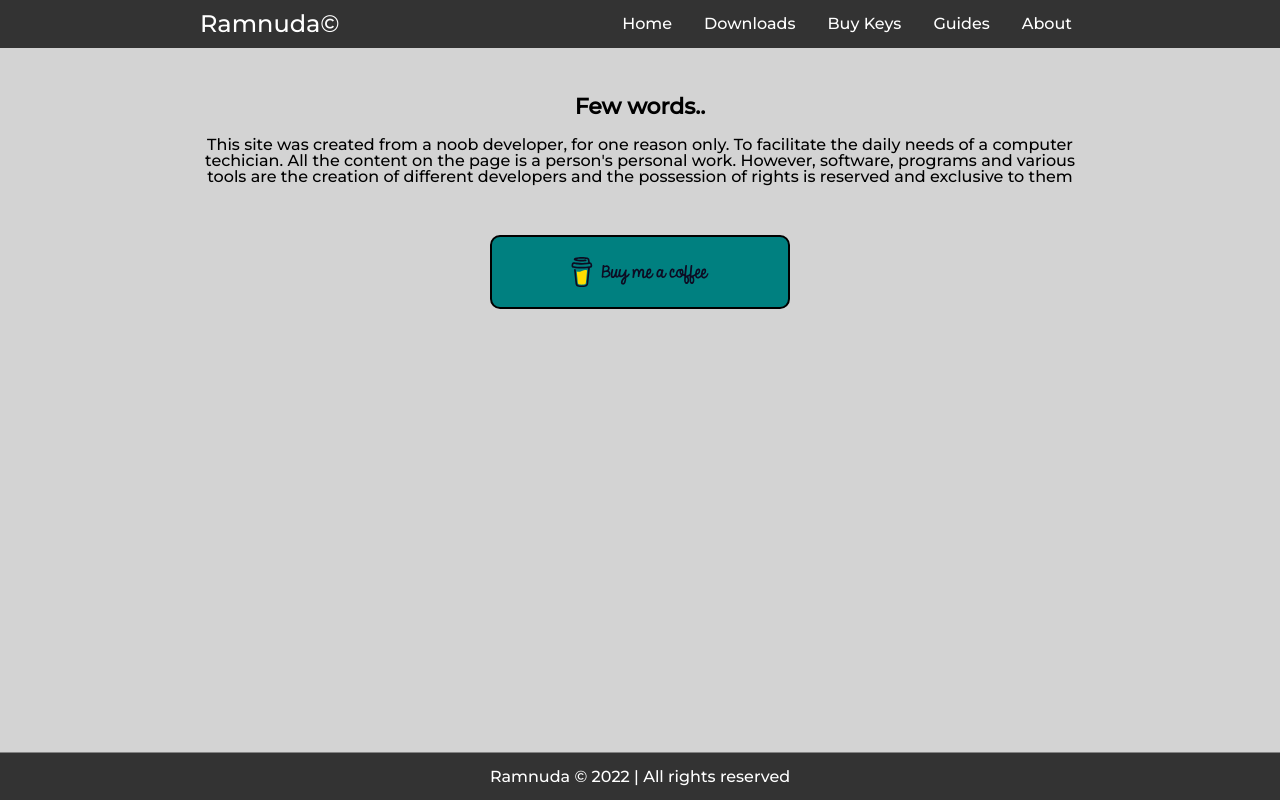
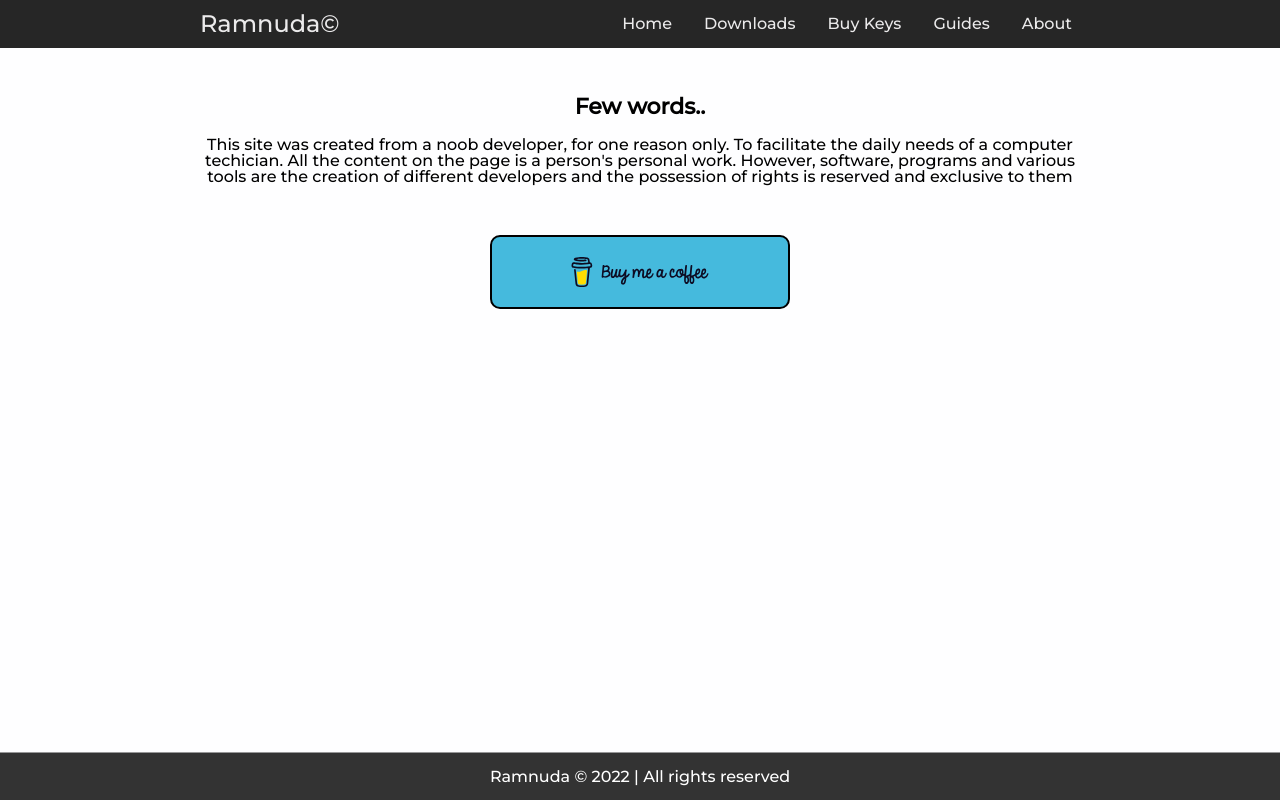
Before and after one commit to sabicera/site, a PHP site: page /about.html in a window 1280 px wide. Run offline with PHP 8.4, Linux system fonts and the light colour scheme; some libraries are stand-ins or nearby versions.

Commit message:
Update style.css

```diff
--- a/css/style.css
+++ b/css/style.css
@@ -1,4 +1,17 @@
 @import url('https://fonts.googleapis.com/css2?family=Montserrat:wght@500&display=swap');
+
+:root {
+    --background_dark: #262626;
+    --background_light: #fefeff;
+    --primary_text_light: #e5e5e5;
+    --primary_text_dark: #31485c;
+    --menu_hover_light: #ebeaeb;
+    --menu_hover_dark: #2d2c2c;
+    --hover_blue: #45badd;
+    --hover_text: #d8d8d9c0;
+    --table_primary: #d8d8d9ea;
+    --table_secondary: #feffff;
+}
 
 * {
     font-family: Montserrat, sans-serif;
@@ -16,7 +29,7 @@ body {
     padding: 0;
     min-width: 300px;
     min-height: 100vh;
-    background-color:lightgray ;
+    background-color:var(--background_light) ;
 }
 
 .navbar {
@@ -24,8 +37,8 @@ body {
     display: flex;
     justify-content: space-between;
     align-items: center;
-    background-color: #333;
-    color: #fff;
+    background-color: var(--background_dark);
+    color: var(--background_light);
 }
 
 .brand-title {
@@ -34,11 +47,11 @@ body {
 }
 
 .brand-title a{
-    color: #fff;
+    color: var(--menu_hover_light);
 }
 
 .brand-title a:hover {
-    color: aqua;
+    color: var(--hover_blue);
 }
 
 .navbar-links ul {
@@ -52,13 +65,15 @@ body {
 }
 
 .navbar-links li a {
-    color: #fff;
+    color: var(--menu_hover_light);
     padding: 1rem;
     display: block;
 }
 
 .navbar-links li a:hover {
-    color: cyan;
+    color: var(--hover_blue);
+    background-color: #31485c;
+    border-radius: 10px;
 }
 
 .toggle-button {
@@ -158,7 +173,7 @@ tr:nth-child(odd) {
     align-items: center;
     border: 2px solid #000;
     border-radius: 10px;
-    background-color: teal;
+    background-color: var(--hover_blue);
 }
 
 .main .buymeacoffee img {
```
Also changed, not shown: other parts of css/style.css (+14 -14 lines).
